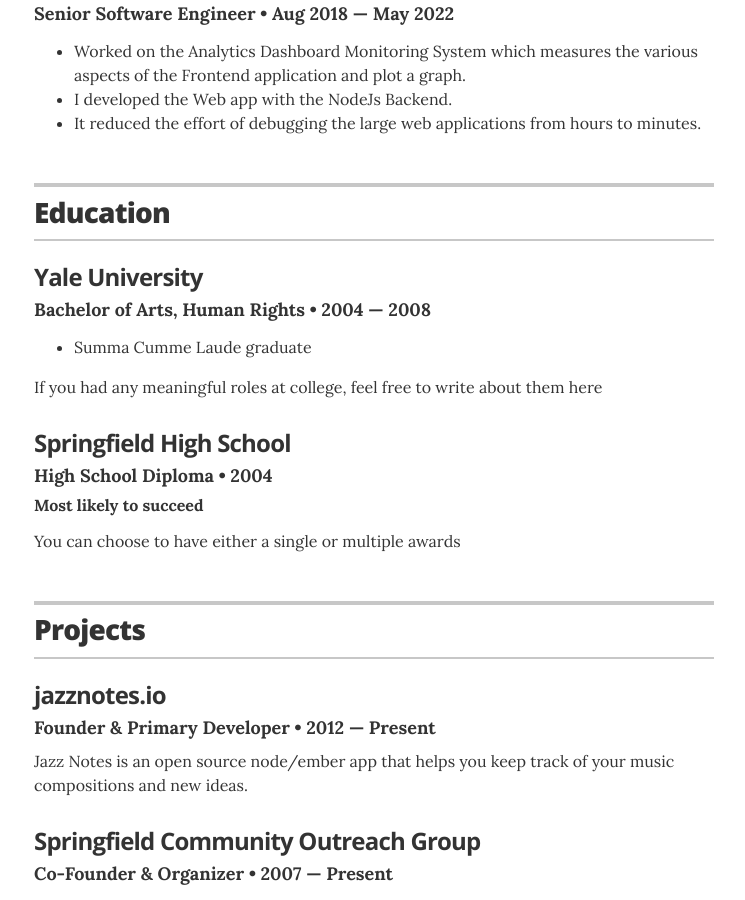
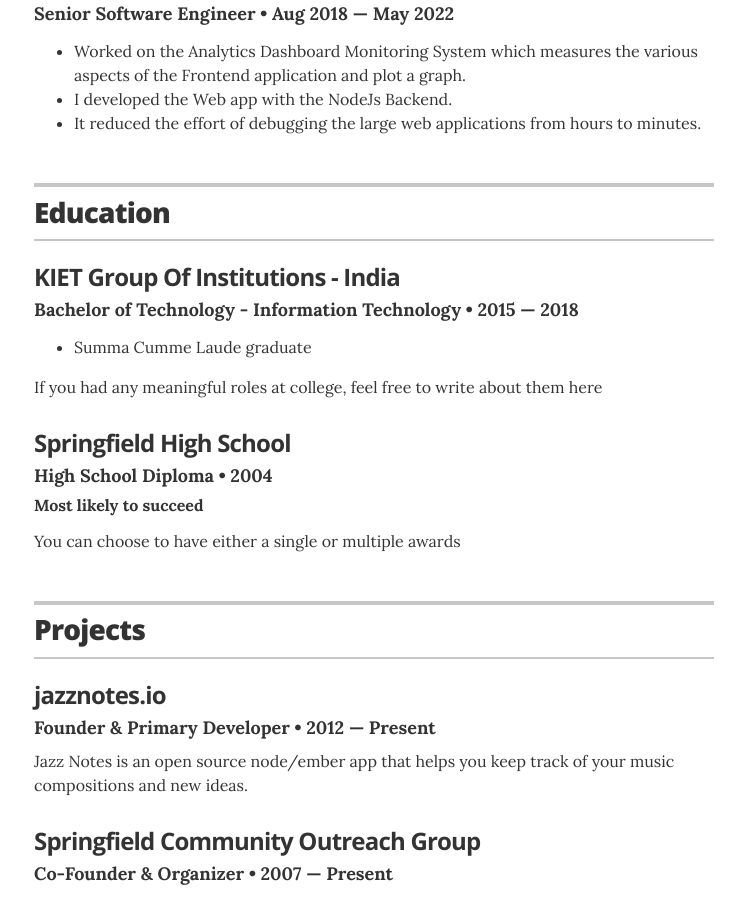
Before and after one commit to sjain-hub/resume, a Jekyll site: the page built from index.html, in a window 1280 px wide and 900 px high, scrolled down 1305 px. Shown: the whole window, without its empty margins (266-1011 px from the left). Built offline with Jekyll 4.4.1, drawn with Linux system fonts in a browser that asks for light colours.

Commit message:
education

```diff
--- a/_data/education.yml
+++ b/_data/education.yml
@@ -1,7 +1,7 @@
 # Degree
-- degree: Bachelor of Arts, Human Rights
-  uni: Yale University
-  year: 2004 &mdash; 2008
+- degree: Bachelor of Technology - Information Technology
+  uni: KIET Group Of Institutions - India
+  year: 2015 &mdash; 2018
   awards:
     - award: Summa Cumme Laude graduate
   summary: If you had any meaningful roles at college, feel free to write about them here
```
